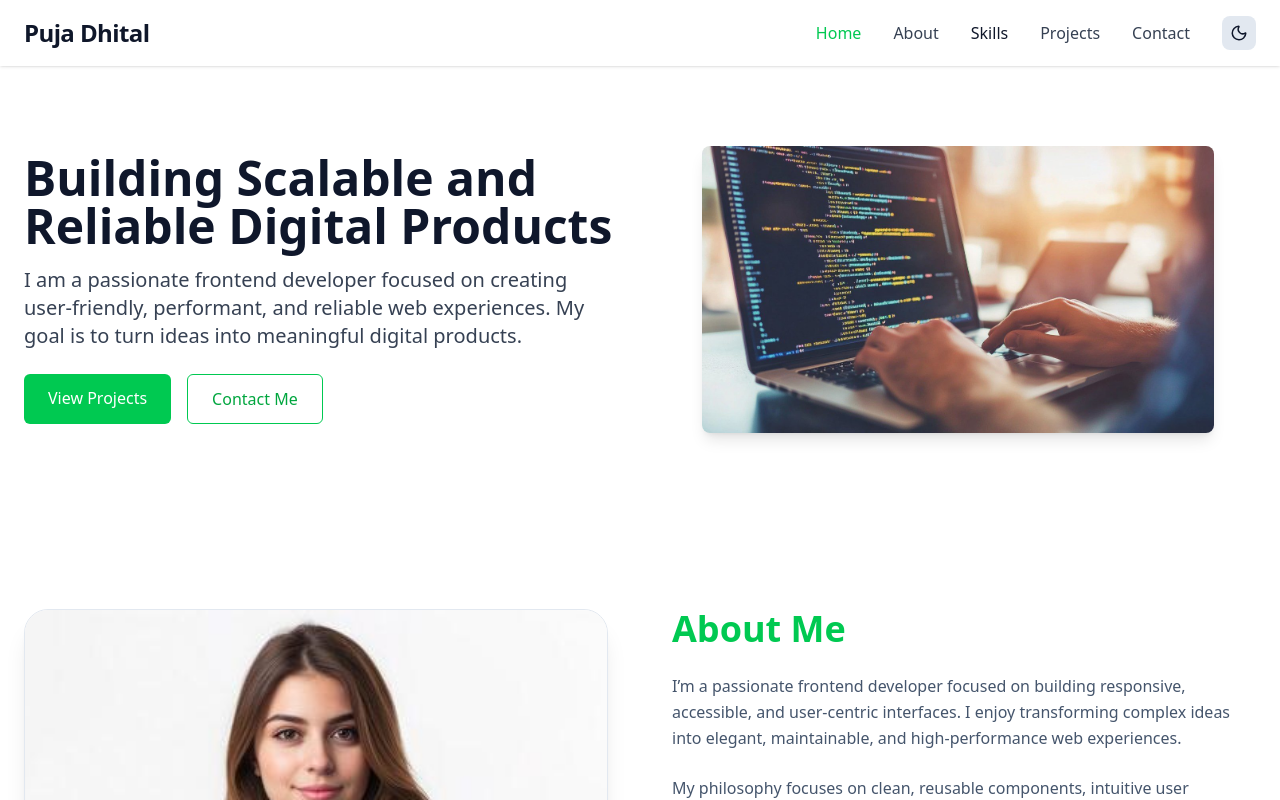
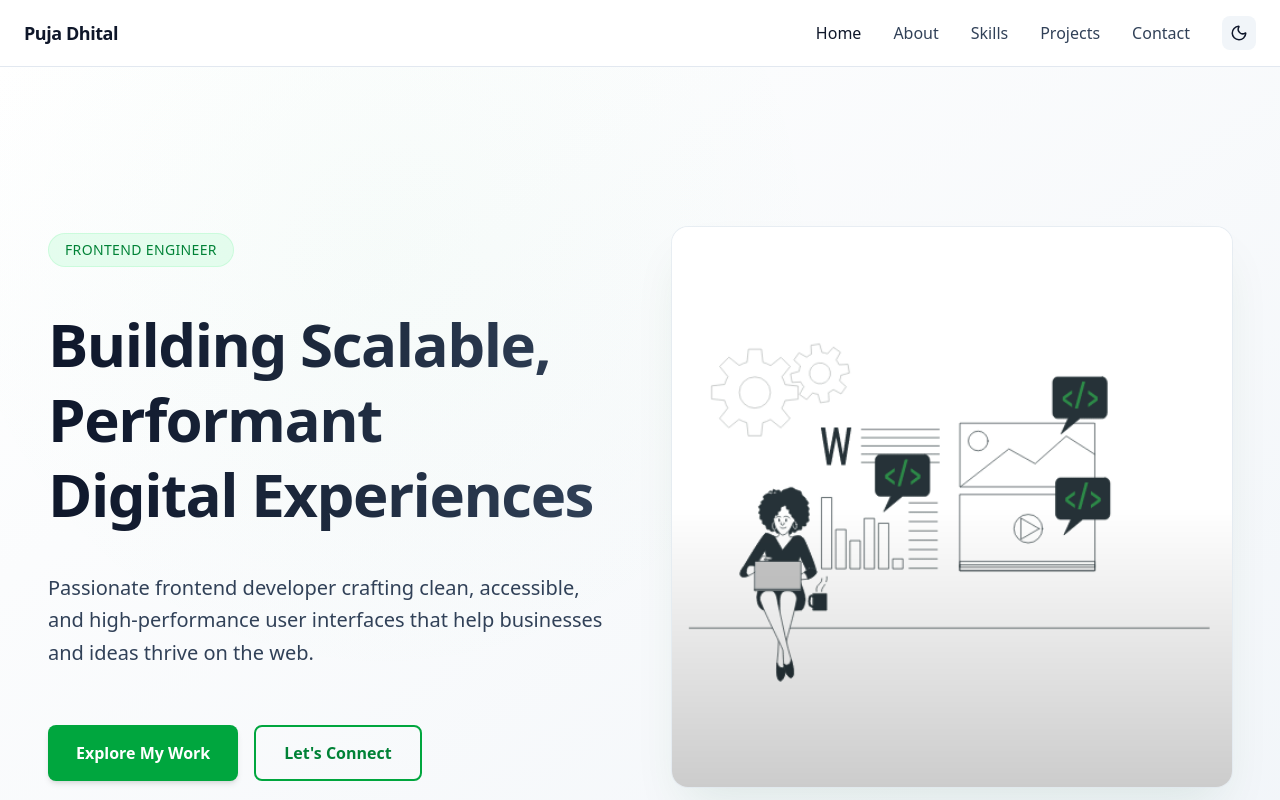
Before and after one commit to pujadhital-kritim/React-with-SEO-development, a React (Vite) app in the folder Portfolio/react/: page / in a window 1280 px wide. Shown: the top 800 px of the page. Built offline with nearby package versions, Linux system fonts and the light colour scheme.

Commit message:
toggle issue solved

```diff
--- a/Portfolio/react/src/component/Navbar.jsx
+++ b/Portfolio/react/src/component/Navbar.jsx
@@ -1,92 +1,86 @@
-import { useState } from "react";
+import { useEffect, useState } from "react";
 import { Link, NavLink } from "react-router-dom";
-import ThemeToggle from "./ThemeToggle.jsx";
+import ThemeToggle from "./ThemeToggle";
+
+const navClass = ({ isActive }) =>
+  isActive
+    ? "text-primary"
+    : "text-slate-700 hover:text-primary dark:text-slate-200 dark:hover:text-primary";
 
 export default function Navbar() {
   const [open, setOpen] = useState(false);
 
+  useEffect(() => {
+    const onResize = () => {
+      if (window.innerWidth >= 768) setOpen(false);
+    };
+    window.addEventListener("resize", onResize);
+    return () => window.removeEventListener("resize", onResize);
+  }, []);
+
   return (
-    <header className="sticky top-0 z-50 bg-white dark:bg-slate-900 shadow-sm">
-      <nav
-        className="max-w-7xl mx-auto flex items-center justify-between px-6 py-4"
-        aria-label="Main Navigation"
-      >
+    <header className="sticky top-0 z-50 border-b border-slate-200 bg-white backdrop-blur dark:border-slate-800 dark:bg-slate-950/70">
+      <nav className="mx-auto flex max-w-7xl items-center justify-between px-6 py-4" aria-label="Main">
+        <Link to="/" className="flex items-center gap-2">
 
-        <Link
-          to="/"
-          className="text-2xl dark:text-white font-bold text-primary tracking-tight"
-        >
-          Puja Dhital
+          <span className="text-lg font-semibold tracking-tight">Puja Dhital</span>
         </Link>
 
-        {/* Desktop Menu */}
-        <ul className="hidden md:flex items-center gap-8 font-medium">
-          <li>
+        <div className="hidden items-center gap-8 md:flex">
           <NavLink to="/" className={navClass}>
             Home
           </NavLink>
-          </li>
-          <li>
           <NavLink to="/about" className={navClass}>
             About
           </NavLink>
-          </li>
-          <li>
-           <NavLink to="/projects" onClick={() => setOpen(false)}>
+          <NavLink to="/skills" className={navClass}>
             Skills
           </NavLink>
-            </li>
-          <li>
           <NavLink to="/projects" className={navClass}>
             Projects
           </NavLink>
-          </li>
-          <li>
           <NavLink to="/contact" className={navClass}>
             Contact
           </NavLink>
-          </li>
           <ThemeToggle />
-        </ul>
+        </div>
 
-        {/* Mobile Menu Button */}
+        <div className="flex items-center gap-3 md:hidden">
+          <ThemeToggle />
           <button
-          onClick={() => setOpen(!open)}
-          className="md:hidden text-slate-800 dark:text-slate-100"
-          aria-label="Toggle Menu"
+            type="button"
+            onClick={() => setOpen((v) => !v)}
+            className="inline-flex items-center justify-center rounded-xl border border-slate-200 bg-white px-3 py-2 text-slate-900 shadow-sm transition hover:bg-slate-50 dark:border-slate-800 dark:bg-slate-900 dark:text-slate-100 dark:hover:bg-slate-800"
+            aria-label="Toggle menu"
           >
-          ☰
+            <span className="text-lg leading-none">{open ? "×" : "☰"}</span>
           </button>
+        </div>
       </nav>
 
-      {/* Mobile Menu */}
       {open && (
-        <div className="md:hidden bg-white dark:text-white dark:bg-slate-900 border-t">
-          <ul className="flex flex-col px-6 py-4 gap-4 font-medium">
-            <NavLink to="/" onClick={() => setOpen(false)}>
+        <div className="border-t border-slate-200 bg-white dark:border-slate-800 dark:bg-slate-950 md:hidden">
+          <div className="mx-auto max-w-7xl px-6 py-4">
+            <div className="flex flex-col gap-3 text-base font-medium">
+              <NavLink to="/" className={navClass} onClick={() => setOpen(false)}>
                 Home
               </NavLink>
-            <NavLink to="/about" onClick={() => setOpen(false)}>
+              <NavLink to="/about" className={navClass} onClick={() => setOpen(false)}>
                 About
               </NavLink>
-            <NavLink to="/projects" onClick={() => setOpen(false)}>
+              <NavLink to="/skills" className={navClass} onClick={() => setOpen(false)}>
                 Skills
               </NavLink>
-            <NavLink to="/projects" onClick={() => setOpen(false)}>
+              <NavLink to="/projects" className={navClass} onClick={() => setOpen(false)}>
                 Projects
               </NavLink>
-            <NavLink to="/contact" onClick={() => setOpen(false)}>
+              <NavLink to="/contact" className={navClass} onClick={() => setOpen(false)}>
                 Contact
               </NavLink>
-            <ThemeToggle />
-          </ul>
+            </div>
+          </div>
         </div>
       )}
     </header>
   );
 }
-
-const navClass = ({ isActive }) =>
-    isActive
-      ? 'text-green-500 font-medium transition'
-      : 'text-gray-700 dark:text-white hover:text-green-500 font-medium transition';
--- a/Portfolio/react/src/component/ThemeToggle.jsx
+++ b/Portfolio/react/src/component/ThemeToggle.jsx
@@ -6,15 +6,15 @@ const ThemeToggle = () => {
   const { theme, toggleTheme } = useContext(ThemeContext);
 
   return (
-
     <button
-  onClick={toggleTheme}
-  className="p-2 rounded-lg bg-slate-200 dark:bg-slate-700
-             text-slate-900 dark:text-slate-100 transition-colors"
->
-  {theme === "light" ? <Moon size={18} /> : <Sun size={18} />}
-</button>
-
+      onClick={toggleTheme}
+      className="p-2 rounded-lg bg-slate-100 dark:bg-slate-700
+                 text-slate-900 dark:text-slate-100 transition-all
+                 hover:scale-110 hover:bg-slate-200 dark:hover:bg-slate-600"
+      aria-label="Toggle theme"
+    >
+      {theme === "light" ? <Moon size={18} /> : <Sun size={18} />}
+    </button>
   );
 };
 
--- a/Portfolio/react/src/context/ThemeContext.jsx
+++ b/Portfolio/react/src/context/ThemeContext.jsx
@@ -9,13 +9,11 @@ export default function ThemeProvider({ children }) {
 
   useEffect(() => {
     const root = document.documentElement;
-
     if (theme === "dark") {
       root.classList.add("dark");
     } else {
       root.classList.remove("dark");
     }
-
     localStorage.setItem("theme", theme);
   }, [theme]);
 
--- a/Portfolio/react/src/index.css
+++ b/Portfolio/react/src/index.css
@@ -1,4 +1,5 @@
 @import "tailwindcss";
+@custom-variant dark (&:where(.dark, .dark *));
 
 html {
   background-color: white;
--- a/Portfolio/react/src/main.jsx
+++ b/Portfolio/react/src/main.jsx
@@ -6,11 +6,12 @@ import ThemeProvider from "./context/ThemeContext";
 import { BrowserRouter } from "react-router-dom";
 
 createRoot(document.getElementById("root")).render(
-
+<StrictMode>
     <ThemeProvider>
       <BrowserRouter>
         <App />
       </BrowserRouter>
     </ThemeProvider>
+    </StrictMode>
 
 );
--- a/Portfolio/react/src/pages/Homepage.jsx
+++ b/Portfolio/react/src/pages/Homepage.jsx
@@ -1,79 +1,113 @@
 import { motion } from "framer-motion";
+
+const containerVariants = {
+  hidden: { opacity: 0 },
+  visible: {
+    opacity: 1,
+    transition: {
+      staggerChildren: 0.12,
+      delayChildren: 0.2,
+    },
+  },
+};
+
+const itemVariants = {
+  hidden: { opacity: 0, y: 24 },
+  visible: {
+    opacity: 1,
+    y: 0,
+    transition: { duration: 0.7, ease: "easeOut" },
+  },
+};
+
+const imageVariants = {
+  hidden: { opacity: 0, scale: 0.92, x: 30 },
+  visible: {
+    opacity: 1,
+    scale: 1,
+    x: 0,
+    transition: { duration: 0.9, ease: "easeOut" },
+  },
+};
 
 export default function Homepage() {
   return (
-    <header className="bg-white dark:bg-slate-900 text-slate-900 dark:text-white">
-      <div className="max-w-7xl mx-auto flex flex-col md:flex-row items-center gap-10 px-6 py-20">
+    <header className="relative overflow-hidden bg-gradient-to-br from-white via-slate-50 to-slate-100 dark:from-slate-950 dark:via-slate-900 dark:to-slate-950 text-slate-900 dark:text-slate-100">
+      {/* Optional subtle background pattern / glow (remove if too much) */}
+      <div className="absolute inset-0 opacity-20 dark:opacity-10 pointer-events-none">
+        <div className="absolute inset-0 bg-[radial-gradient(circle_at_30%_20%,rgba(34,197,94,0.12),transparent_40%)] dark:bg-[radial-gradient(circle_at_30%_20%,rgba(34,197,94,0.08),transparent_40%)]" />
+      </div>
 
-        {/* Text Content */}
-        <motion.section
-          className="flex-1"
-          initial={{ opacity: 0, x: -40 }}
-          animate={{ opacity: 1, x: 0 }}
-          transition={{ duration: 0.7, ease: "easeOut" }}
+      <div className="relative max-w-7xl mx-auto px-5 sm:px-8 lg:px-12 py-24 md:py-32 lg:py-40">
+        <div className="grid md:grid-cols-2 gap-12 xl:gap-16 items-center">
+          {/* Left - Text Content */}
+          <motion.div
+            variants={containerVariants}
+            initial="hidden"
+            animate="visible"
+            className="space-y-8 md:space-y-10"
           >
+            <motion.div variants={itemVariants}>
+              <span className="inline-block px-4 py-1.5 text-sm font-medium tracking-wide uppercase bg-green-100/70 dark:bg-green-900/40 text-green-700 dark:text-green-400 rounded-full border border-green-200/60 dark:border-green-800/40">
+                Frontend Engineer
+              </span>
+            </motion.div>
+
             <motion.h1
-            initial={{ opacity: 0, y: 20 }}
-            animate={{ opacity: 1, y: 0 }}
-            transition={{ delay: 0.1, duration: 0.6 }}
-            className="text-4xl md:text-5xl font-bold mb-4"
+              variants={itemVariants}
+              className="text-4xl sm:text-5xl lg:text-6xl font-extrabold tracking-tight leading-tight bg-gradient-to-r from-slate-900 via-slate-800 to-slate-700 dark:from-white dark:via-slate-200 dark:to-slate-300 bg-clip-text text-transparent"
             >
-            Building Scalable and Reliable Digital Products
+              Building Scalable, Performant<br className="hidden sm:inline" /> Digital Experiences
             </motion.h1>
 
             <motion.p
-            initial={{ opacity: 0, y: 20 }}
-            animate={{ opacity: 1, y: 0 }}
-            transition={{ delay: 0.2, duration: 0.6 }}
-            className="text-gray-700 dark:text-gray-300 mb-6 text-lg md:text-xl"
+              variants={itemVariants}
+              className="text-lg sm:text-xl text-slate-700 dark:text-slate-300 leading-relaxed max-w-2xl"
             >
-            I am a passionate frontend developer focused on creating
-            user-friendly, performant, and reliable web experiences. My goal
-            is to turn ideas into meaningful digital products.
+              Passionate frontend developer crafting clean, accessible, and high-performance user interfaces that help businesses and ideas thrive on the web.
             </motion.p>
 
-          <motion.nav
-            aria-label="Hero section links"
-            initial={{ opacity: 0, y: 20 }}
-            animate={{ opacity: 1, y: 0 }}
-            transition={{ delay: 0.3, duration: 0.6 }}
-            className="flex gap-4"
+            <motion.div
+              variants={itemVariants}
+              className="flex flex-wrap gap-4 pt-4"
             >
               <a
                 href="#projects"
-              className="bg-green-500 text-white px-6 py-3 rounded-md
-                         hover:bg-green-700 transition"
+                className="group relative inline-flex items-center justify-center px-7 py-3.5 text-base font-semibold text-white bg-green-600 hover:bg-green-700 active:bg-green-800 rounded-lg shadow-md transition-all duration-300 hover:shadow-xl hover:-translate-y-0.5 focus:outline-none focus:ring-2 focus:ring-green-500 focus:ring-offset-2 dark:focus:ring-offset-slate-900"
               >
-              View Projects
+                Explore My Work
               </a>
 
               <a
                 href="#contact"
-              className="border border-green-500 text-green-600
-                         px-6 py-3 rounded-md
-                         hover:bg-green-600 hover:text-white transition"
+                className="group inline-flex items-center justify-center px-7 py-3.5 text-base font-semibold border-2 border-green-600 text-green-700 hover:bg-green-600 hover:text-white dark:border-green-500 dark:text-green-400 dark:hover:bg-green-600 dark:hover:text-white rounded-lg transition-all duration-300 hover:shadow-lg hover:-translate-y-0.5 focus:outline-none focus:ring-2 focus:ring-green-500 focus:ring-offset-2 dark:focus:ring-offset-slate-900"
               >
-              Contact Me
+                Let's Connect
               </a>
-          </motion.nav>
-        </motion.section>
+            </motion.div>
+          </motion.div>
 
-        {/* Image / Illustration */}
-        <motion.section
-          className="flex-1 flex justify-center"
-          initial={{ opacity: 0, x: 40 }}
-          animate={{ opacity: 1, x: 0 }}
-          transition={{ duration: 0.7, ease: "easeOut" }}
+          {/* Right - Visual / Illustration */}
+          <motion.div
+            variants={imageVariants}
+            initial="hidden"
+            animate="visible"
+            className="relative flex justify-center md:justify-end"
           >
+            <div className="relative w-full max-w-lg xl:max-w-xl aspect-[4/3] sm:aspect-square rounded-2xl overflow-hidden shadow-2xl shadow-green-900/10 dark:shadow-green-900/20 ring-1 ring-slate-200/70 dark:ring-slate-700/50">
               <motion.img
-            src="/developerlaptop.jpg"
-            alt="Developer coding on a laptop"
-            className="w-full max-w-lg rounded-lg shadow-lg"
-            whileHover={{ scale: 1.03 }}
-            transition={{ type: "spring", stiffness: 200 }}
+                src="/developerlaptop.gif"
+                alt="Frontend developer working on modern web application"
+                className="absolute inset-0 h-full w-full object-cover object-center transition-transform duration-700 will-change-transform group-hover:scale-105"
+                loading="lazy"
+                whileHover={{ scale: 1.04 }}
+                transition={{ type: "spring", stiffness: 180, damping: 22 }}
               />
-        </motion.section>
-
+              {/* Optional subtle overlay gradient */}
+              <div className="absolute inset-0 bg-gradient-to-t from-black/20 via-transparent to-transparent pointer-events-none" />
+            </div>
+          </motion.div>
+        </div>
       </div>
     </header>
   );
```
Also changed, not shown: Portfolio/react/tailwind.config.js (+4 -4 lines), Portfolio/react/public/developerlaptop.gif (added), Portfolio/react/public/developerlaptop.jpg (deleted). Lines whose indentation alone changed are shown as unchanged.
